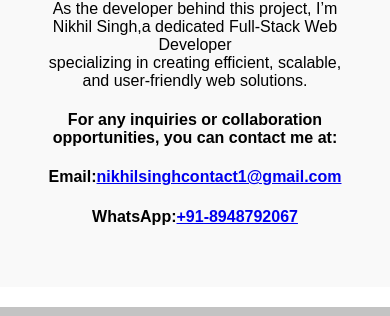
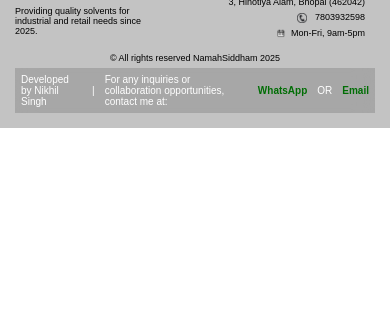
Before and after one commit to lev-crypto/namahsiddhamN, a plain HTML site: page index.html in a window 390 px wide. Shown: the part 2888-3204 px from the top of the page. After the commit the page ends 3016 px from the top, so only its background shows below. Drawn offline with Linux system fonts and the light colour scheme.

Commit message:
Add files via upload

```diff
--- a/index.html
+++ b/index.html
@@ -95,20 +95,6 @@
         </div>
     </section>
 
-    <section id="about">
-        <h2>About Developer</h2>
-        <p>
-            <div>As the developer behind this project, I’m Nikhil Singh,a dedicated Full-Stack Web Developer </div>
-                <div>specializing in creating efficient, scalable, and user-friendly web solutions.</div>
-                <div><h4>For any inquiries or collaboration opportunities, you can contact me at:</h4>
-                </div>
-                <div ><h4>Email:<a href="mailto:nikhilsinghcontact1@gmail.com">nikhilsinghcontact1@gmail.com</a></h4>
-                </div>
-                <div>
-                    <h4>WhatsApp:<a href="https://wa.me/918948792067" target="_blank">+91-8948792067</a> </h4></div>
-            </p>
-    </section>
-
     <footer>
         <div class="footer-content">
             <div class="footer-left">
@@ -128,8 +114,15 @@
             </div>
         </div>
         <div class="copyright">
-            &copy; NamahSiddham 2025
+            &copy; All rights reserved NamahSiddham 2025
         </div>
+        <div id="developer-details">
+            Developed by Nikhil Singh <span>|</span>
+            For any inquiries or collaboration opportunities, contact me at:
+            <a href="https://wa.me/918948792067" target="_blank">WhatsApp</a> OR
+            <a href="mailto:nikhilsinghcontact1@gmail.com">Email</a>
+        </div>
+
     </footer>
 </body>
 </html>
--- a/style.css
+++ b/style.css
@@ -671,3 +671,53 @@ footer p {
         margin-right: 4px; /* Further reduce margin */
     }
 }
+
+
+
+#developer-details {
+    display: flex;
+    align-items: center;
+    justify-content: center;
+    gap: 10px; /* Adds some space between items */
+    background: #8e8e8e87; /* White background with transparency */
+    backdrop-filter: blur(10px); /* Blurs the background */
+    padding: 10px;
+    font-size: 16px;
+    color: #ffffff; /* Text color */
+    margin-top: 5px;
+}
+
+#developer-details a {
+    text-decoration: none;
+    color: #016e05; /* Green color for links */
+    font-weight: bold;
+}
+
+#developer-details a:hover {
+    text-decoration: underline;
+}
+
+/* Responsive styles */
+@media (max-width: 1024px) {
+    #developer-details {
+        font-size: 13px;
+        padding: 9px;
+        color: #ffffff;
+    }
+}
+
+@media (max-width: 768px) {
+    #developer-details {
+        font-size: 12px;
+        padding: 8px;
+        color: #ffffff;
+    }
+}
+
+@media (max-width: 480px) {
+    #developer-details {
+        font-size: 10px;
+        padding: 6px;
+        color: #ffffff;
+    }
+}
```
